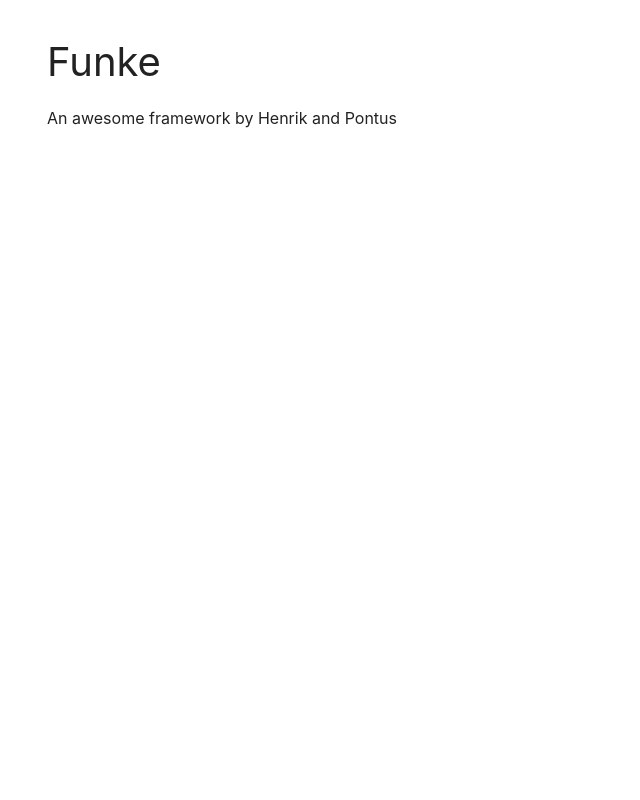
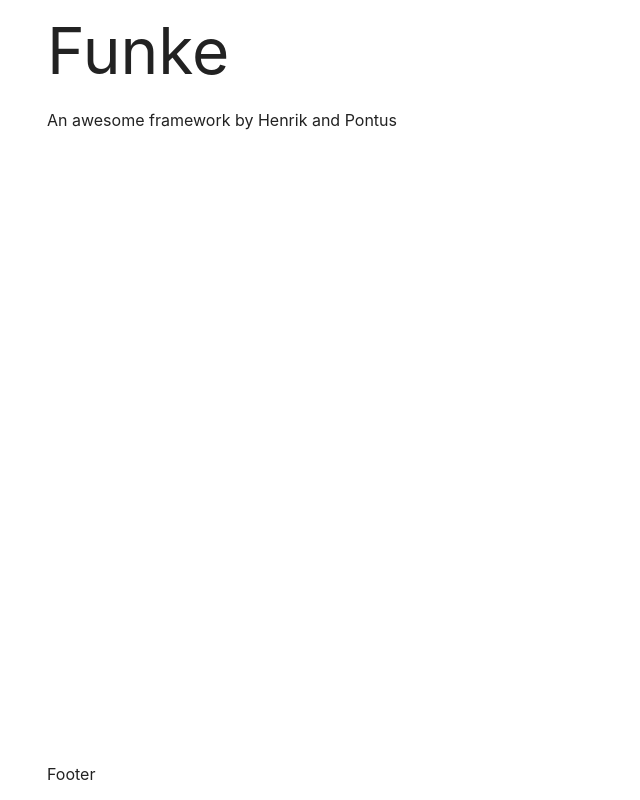
Before and after one commit to pontuswallberg/funke, a website: page docs/index.html in a window 1280 px wide. Shown: the whole page, without its empty margins (0-640 px from the left). Drawn offline with Linux system fonts and the light colour scheme.

Commit message:
fixed sticky footer, changed font sizes and added a possible primary color

```diff
--- a/docs/index.html
+++ b/docs/index.html
@@ -12,12 +12,21 @@
         <main>
             <div class="container">
                 <div class="row">
-                    <div class="col-xs-12 col-sm-6">
+                    <div class="col">
                         <h1>Funke</h1>
                         <p>An awesome framework by Henrik and Pontus</p>
                     </div>
                 </div>
             </div>
         </main>
+        <footer>
+            <div class="container">
+                <div class="row">
+                    <div class="col">
+                        <p>Footer</p>
+                    </div>
+                </div>
+            </div>
+        </footer>
     </body>
 </html>
--- a/scss/_variables.scss
+++ b/scss/_variables.scss
@@ -1,5 +1,11 @@
 // Colors
 $black: #222 !default;
+$blue: #0066ff;
+
+//Test
+$dark-blue: #0F619B; // Or #0C2AE8?
+$light-blue: #0C9EE8;
+$light-blue-2: #0DEDFF;
 
 // Fonts
 $family-sans-serif: BlinkMacSystemFont, -apple-system, "Segoe UI", "Roboto", "Oxygen", "Ubuntu", "Cantarell", "Fira Sans", "Droid Sans", "Helvetica Neue", "Helvetica", "Arial", sans-serif !default;
@@ -7,11 +13,11 @@ $render-mode: optimizeLegibility !default;
 
 $font-size: 16px !default;
 $font-size-base: 1rem !default;
-$font-size-h1: 2.5rem !default;
-$font-size-h2: 2.25rem !default;
-$font-size-h3: 2rem !default;
-$font-size-h4: 1.75rem !default;
-$font-size-h5: 1.5rem !default;
-$font-size-h6: 1.25rem !default;
+$font-size-h1: 4rem !default;
+$font-size-h2: 3.5rem !default;
+$font-size-h3: 3rem !default;
+$font-size-h4: 2.5rem !default;
+$font-size-h5: 2rem !default;
+$font-size-h6: 1.5rem !default;
 
 $body-background: #fff !default;
--- a/scss/funke.scss
+++ b/scss/funke.scss
@@ -7,6 +7,7 @@ html {
     -moz-osx-font-smoothing: grayscale;
     -webkit-font-smoothing: antialiased;
     text-rendering: $render-mode;
+    height: 100%;
 }
 
 * {
@@ -20,13 +21,16 @@ html {
     text-decoration: none;
 }
 
-* + * {
+body * + * {
     margin-top: 1.5em;
 }
 
 body {
+    color: $black;
+    display: flex;
+    flex-direction: column;
     font-family: $family-sans-serif;
-    color: $black;
+    min-height: 100%;
 }
 
 h1, h2, h3, h4, h5, h6 {
@@ -52,6 +56,6 @@ h6 {
     font-size: $font-size-h6;
 }
 
-:fullscreen a {
-    display: flex
+main {
+    flex: 1 0 auto;
 }
```
Also changed, not shown: css/funke.css, docs/css/funke.css.
